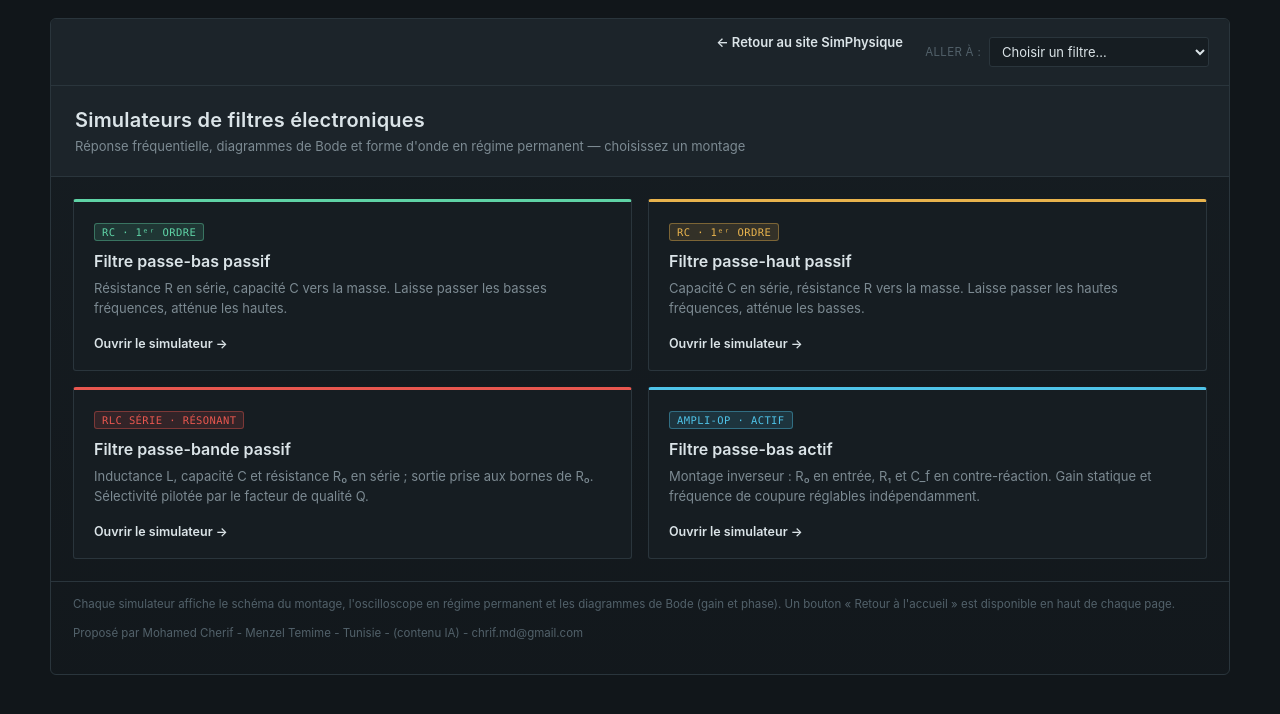
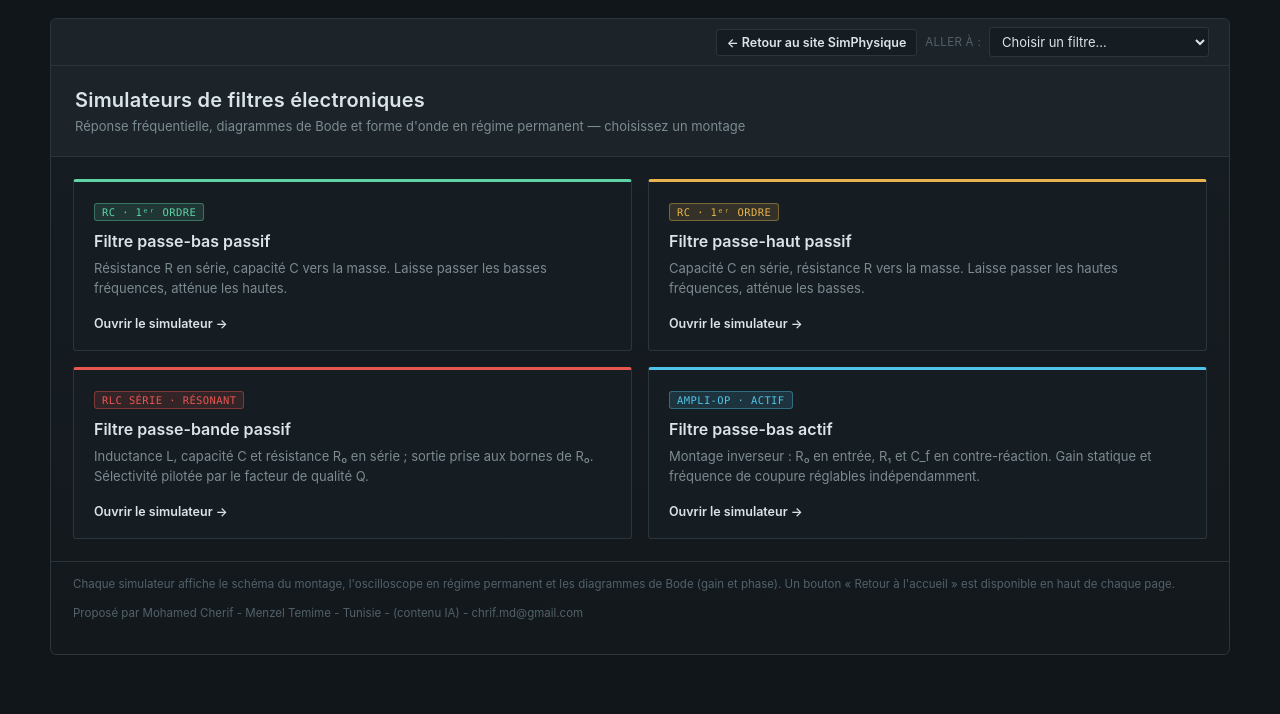
Before and after one commit to chrifmd/filtres, a plain HTML site: page index.html in a window 1280 px wide. Drawn offline with Linux system fonts and the light colour scheme.

Commit message:
Refactor button styles in index.html
Updated button styles for improved design consistency.

```diff
--- a/index.html
+++ b/index.html
@@ -161,19 +161,20 @@
     align-items: center;
     gap: 6px;
     text-decoration: none;
-    color: var(--text-secondary);
-    background: var(--card);
-    border: 1px solid var(--border);
-    border-radius: 6px;
-    font-size: 13px;
+    color: var(--text);
+    background: var(--panel);
+    border: 1px solid var(--line);
+    border-radius: var(--radius);
+    font-family: var(--font-sans);
+    font-size: 12.5px;
     font-weight: 600;
-    padding: 0.45rem 0.9rem;
-    margin-bottom: 1.25rem;
-    transition: border-color 0.2s, color 0.2s;
+    padding: 5px 10px;
+    transition: border-color 0.15s ease, background 0.15s ease;
   }
   .btn-home:hover {
-    border-color: var(--comp-opamp);
-    color: var(--comp-opamp);
+    border-color: var(--accent);
+    background: var(--panel-alt);
+    color: var(--accent);
   }
 </style>
 </head>
```
